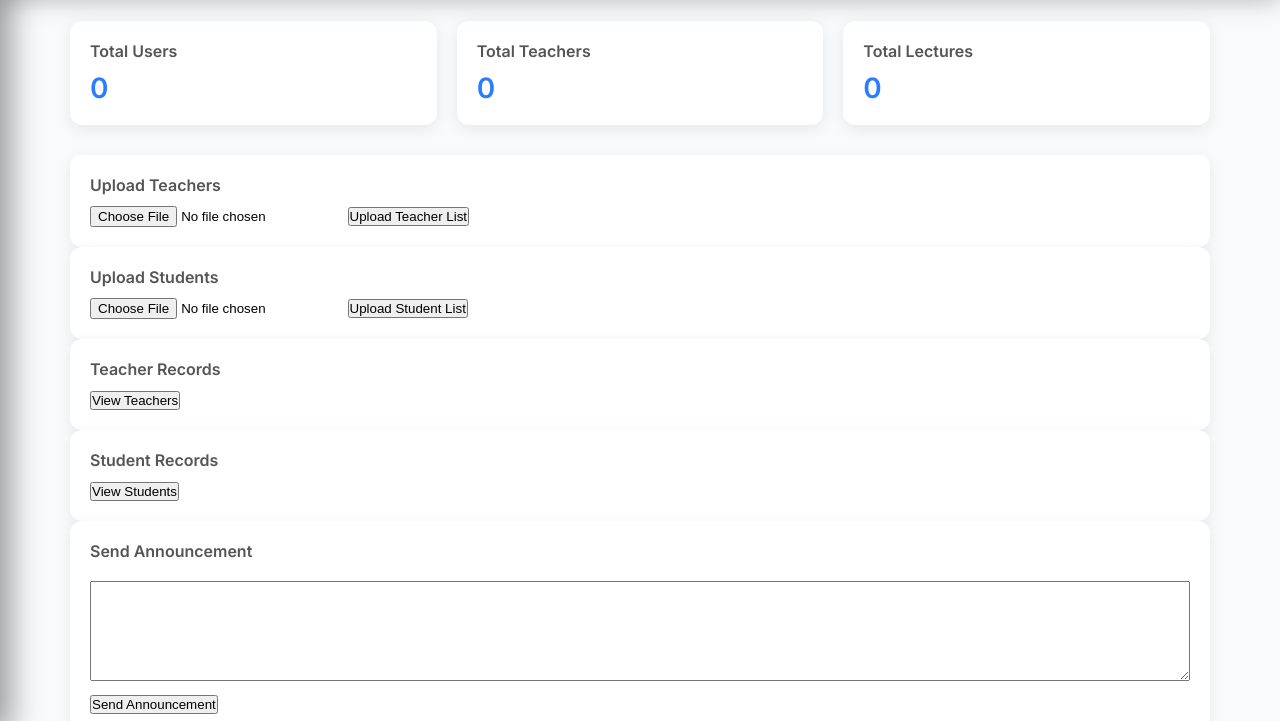
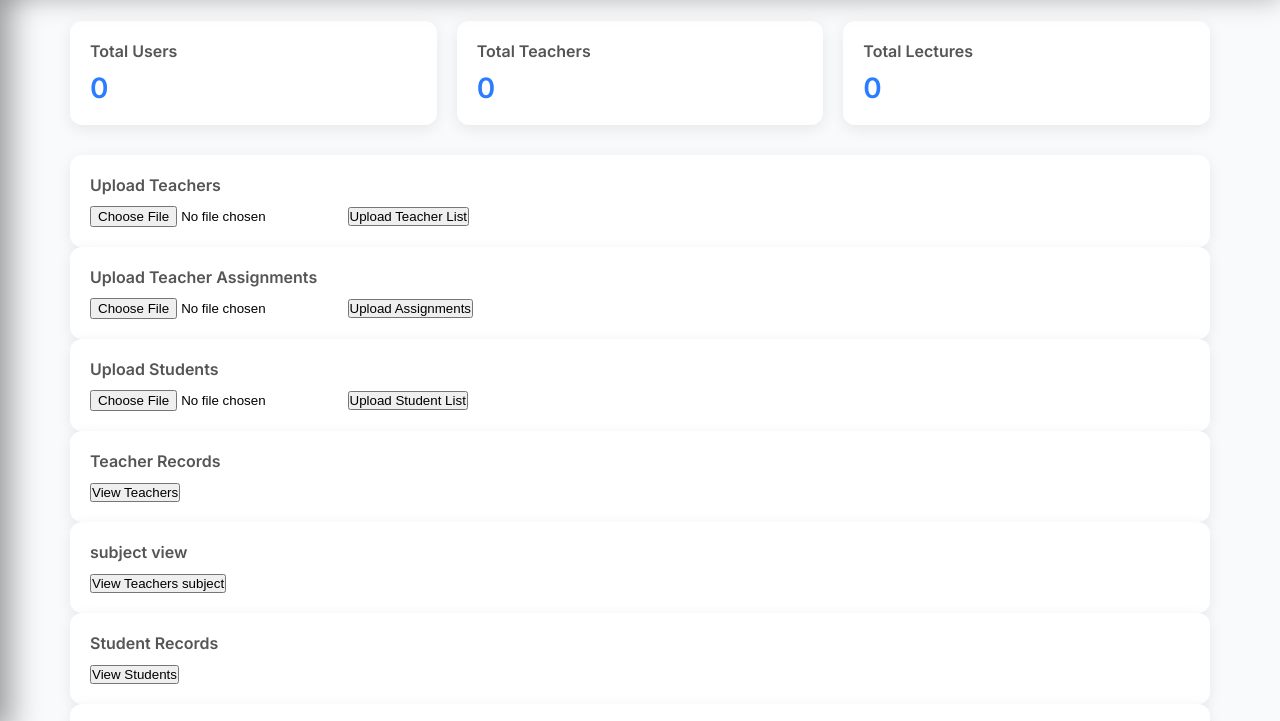
Before and after one commit to Lumthrong/smart-tutoring-system, a website with bundled scripts: page public/admin.html in a window 1280 px wide. Shown: the part 67-788 px from the top of the page. Built offline with nearby package versions, Linux system fonts and the light colour scheme; no server answers.

Commit message:
Add files via upload

```diff
--- a/public/admin.html
+++ b/public/admin.html
@@ -107,7 +107,6 @@ notifications
 
 <section class="dashboard">
 
-  <!-- 🔥 STATS -->
   <div class="stats-grid">
     <div class="card">
       <h3>Total Users</h3>
@@ -136,6 +135,20 @@ notifications
    </button>
 </div>
 <div class="card">
+
+  <h3>Upload Teacher Assignments</h3>
+
+  <input
+    type="file"
+    id="teacherAssignmentFile"
+    accept=".csv,text/csv">
+
+  <button id="uploadTeacherAssignmentsBtn">
+    Upload Assignments
+  </button>
+
+</div>
+<div class="card">
    <h3>Upload Students</h3>
 
 <input
@@ -156,6 +169,17 @@ notifications
   </button>
 
   <div id="teachersTableContainer"></div>
+
+</div>
+<div class="card">
+
+  <h3>subject view</h3>
+
+  <button id="viewSubjectsBtn">
+    View Teachers subject
+  </button>
+
+  <div id="subjectsTableContainer"></div>
 
 </div>
 
```
